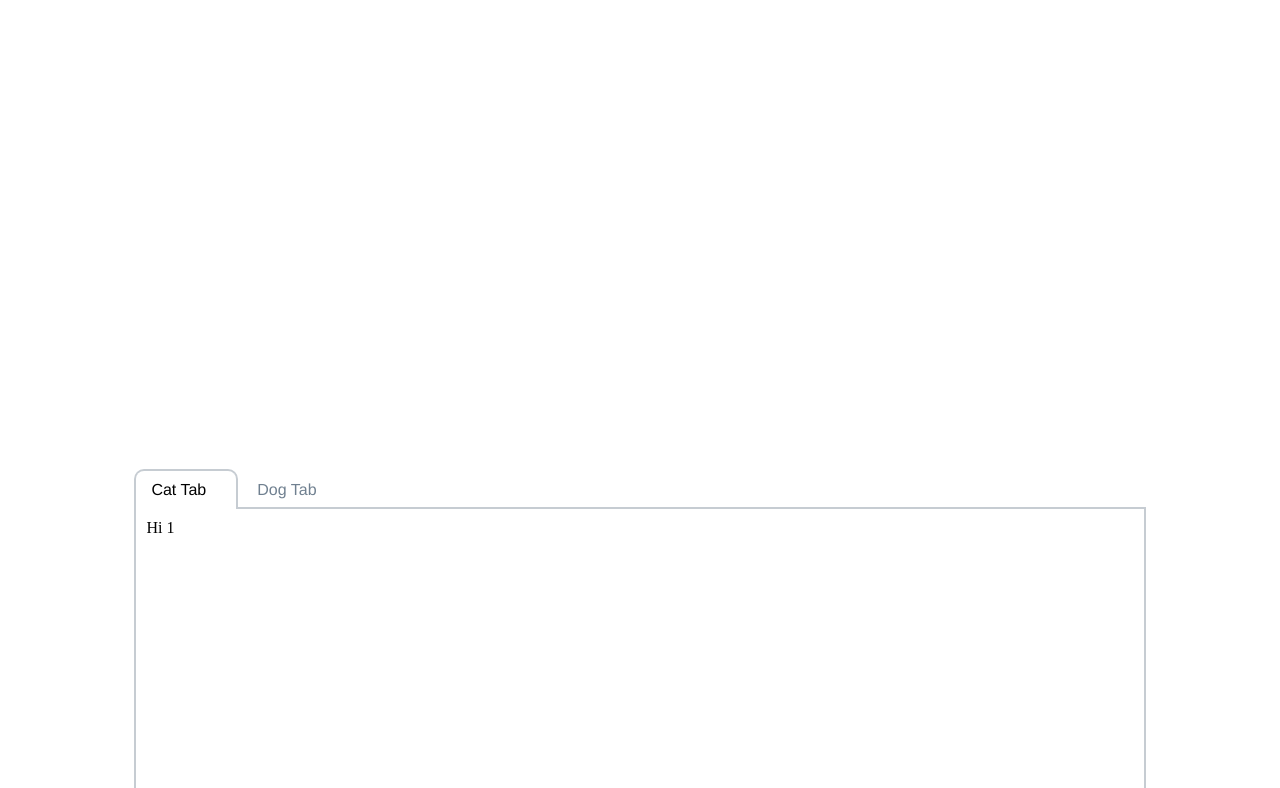
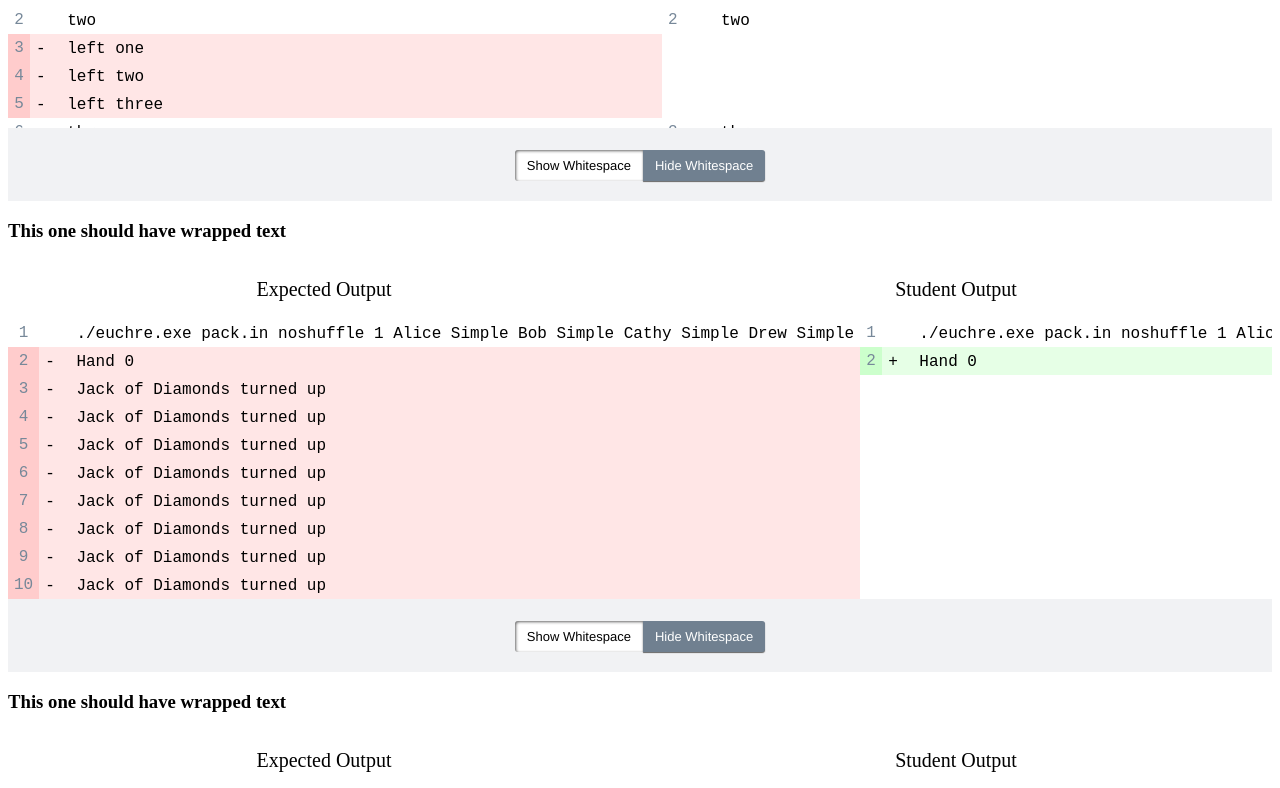
Before and after one commit to eecs-autograder/ag-website-vue, a Vue app: page / in a window 1280 px wide. Shown: the part 480-1268 px from the top of the page. Built offline with nearby package versions, Linux system fonts and the light colour scheme.

Commit message:
Added __snapshots__ to jest ignore list. Changed diff_height to take a string instead of an object.

```diff
--- a/jest.config.js
+++ b/jest.config.js
@@ -23,6 +23,7 @@ module.exports = {
         "tests"
     ],
     testRegex: "(test_.*)|(test_.*\\.ts)$",
+    testPathIgnorePatterns: ["/node_modules/", "/__snapshots__/"],
     testURL: 'http://localhost/',
 
     collectCoverage: true,
--- a/src/components/diff.vue
+++ b/src/components/diff.vue
@@ -5,7 +5,7 @@
       <div class="header"> {{right_header}} </div>
     </div>
 
-    <div id="diff-body-wrapper" :style="diff_height">
+    <div id="diff-body-wrapper" :style="{'height': diff_height}">
       <table id="diff-body" cellpadding="0" cellspacing="0">
         <tbody>
           <tr v-for="(left_cell, i) of left">
@@ -76,8 +76,8 @@ export default class Diff extends Vue {
   @Prop({default: "", type: String})
   right_header!: string;
 
-  @Prop({default: () => ({ 'height': '100%' }), type: Object})
-  diff_height!: object;
+  @Prop({default: '100%', type: String})
+  diff_height!: string;
 
   @Prop({default: false, type: Boolean})
   show_whitespace!: boolean;
--- a/src/components/hello_world.vue
+++ b/src/components/hello_world.vue
@@ -2,6 +2,7 @@
 
   <div>
     <ButtonDemo></ButtonDemo>
+    <DiffDemo></DiffDemo>
     <TabsDemo></TabsDemo>
     <TooltipDemo></TooltipDemo>
   </div>
@@ -17,11 +18,12 @@ import Toggle from '@/components/toggle.vue';
 import ViewFile from '@/components/view_file.vue';
 
 import ButtonDemo from '@/demos/button_demo.vue';
+import DiffDemo from '@/demos/diff_demo.vue';
 import TabsDemo from '@/demos/tabs_demo.vue';
 import TooltipDemo from '@/demos/tooltip_demo.vue';
 
 @Component({
-  components: {Toggle, ViewFile, Tab, Tabs, ButtonDemo, TabsDemo, TooltipDemo}
+  components: {Toggle, ViewFile, Tab, Tabs, ButtonDemo, DiffDemo, TabsDemo, TooltipDemo}
 })
 export default class HelloWorld extends Vue {
 }
--- /dev/null
+++ b/src/demos/diff_demo.vue
@@ -0,0 +1,86 @@
+<template>
+  <div>
+    <h3>This one should have vertical scrolling</h3>
+    <div class="diff_wrapper">
+      <diff diff_height="150px"
+          :diff_contents="balanced_diff"
+          left_header="Expected Output"
+          right_header="Student Output"></diff>
+    </div>
+
+    <h3>This one should have wrapped text</h3>
+    <div class="diff_wrapper">
+      <diff :diff_contents="wide_diff"
+            left_header="Expected Output"
+          right_header="Student Output"></diff>
+    </div>
+
+    <h3>This one should have wrapped text</h3>
+    <div class="diff_wrapper">
+      <diff :diff_contents="diff_no_right"
+            left_header="Expected Output"
+            right_header="Student Output"></diff>
+    </div>
+
+  </div>
+</template>
+<script lang="ts">
+import { Component, Prop, Vue } from 'vue-property-decorator';
+
+import Diff from '@/components/diff.vue';
+
+@Component({
+  components: {Diff}
+})
+export default class HelloWorld extends Vue {
+
+  balanced_diff = [
+    '  one\r\n',
+    '  two\n',
+    '- left one\n',
+    '- left two\n',
+    '- left three\n',
+    '  three\n',
+    '+ right one\n',
+    '+ right two\n',
+    '  four\n',
+    '  five\n'
+  ];
+
+  wide_diff = [
+    "  ./euchre.exe pack.in noshuffle 1 Alice Simple Bob Simple Cathy Simple Drew Simple\n",
+    "- Hand 0\n",
+    "- Jack of Diamonds turned up\n",
+    "- Jack of Diamonds turned up\n",
+    "- Jack of Diamonds turned up\n",
+    "- Jack of Diamonds turned up\n",
+    "- Jack of Diamonds turned up\n",
+    "- Jack of Diamonds turned up\n",
+    "- Jack of Diamonds turned up\n",
+    "- Jack of Diamonds turned up\n",
+    "+ Hand 0\n",
+  ];
+
+  diff_no_right = [
+    "-  ./euchre.exe pack.in noshuffle 1 Alice Simple Bob Simple Cathy Simple Drew Simple\n",
+    "- Hand 0\n",
+    "- Jack of Diamonds turned up\n",
+    "- Jack of Diamonds turned up\n",
+    "- Jack of Diamonds turned up\n",
+    "- Jack of Diamonds turned up\n",
+    "- Jack of Diamonds turned up\n",
+    "- Jack of Diamonds turned up\n",
+    "- Jack of Diamonds turned up\n",
+    "- Jack of Diamonds turned up\n",
+    "- Hand 0\n",
+  ];
+}
+</script>
+
+<!-- Add "scoped" attribute to limit CSS to this component only -->
+<style scoped lang="scss">
+.diff_wrapper {
+  height: auto;
+}
+
+</style>
```
Also changed, not shown: tests/test_diff.ts (+2 -4 lines).
